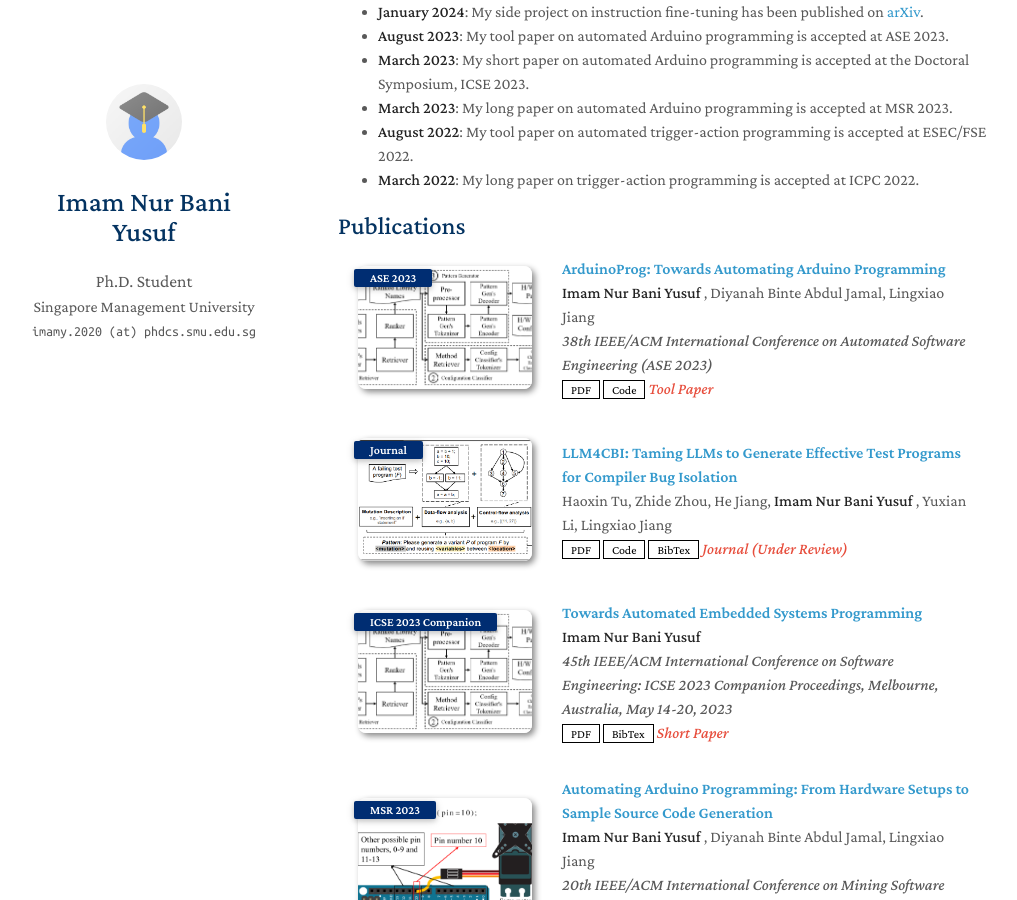
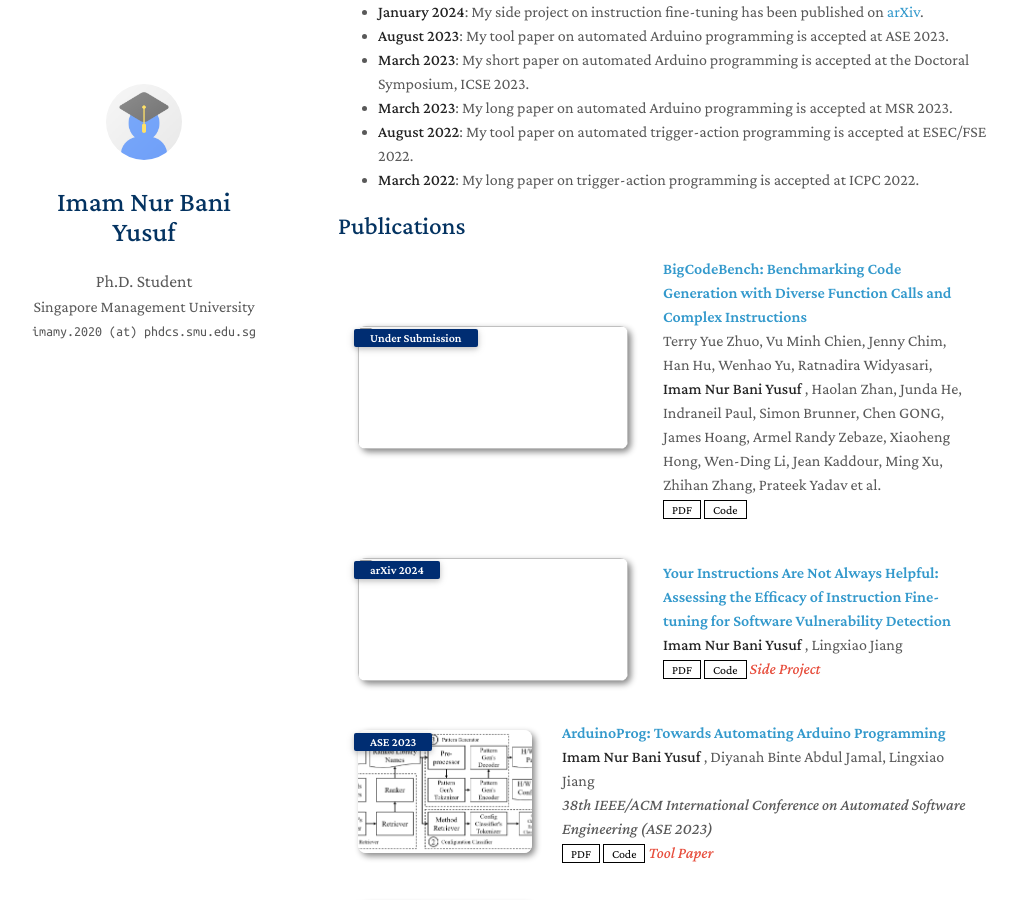
Before and after one commit to imamnurby/imamnurby.github.io, a Jekyll site: the page built from index.md, in a window 1280 px wide and 900 px high, scrolled down 551 px. Shown: the whole window, without its empty margins (132-1149 px from the left). Built offline with Jekyll 4.4.1, drawn with Linux system fonts in a browser that asks for light colours; nearby versions of some CDN libraries; a style sheet for code colours, icons or effects is not loaded; our own code applies the rules of GitHub Pages for plain Markdown files.

Commit message:
update publications

```diff
--- a/_data/publications.yml
+++ b/_data/publications.yml
@@ -1,4 +1,22 @@
 main:
+  - title: "BigCodeBench: Benchmarking Code Generation with Diverse Function Calls and Complex Instructions"
+    authors: "Terry Yue Zhuo, Vu Minh Chien, Jenny Chim, Han Hu, Wenhao Yu, Ratnadira Widyasari, <strong> Imam Nur Bani Yusuf </strong>, Haolan Zhan, Junda He, Indraneil Paul, Simon Brunner, Chen GONG, James Hoang, Armel Randy Zebaze, Xiaoheng Hong, Wen-Ding Li, Jean Kaddour, Ming Xu, Zhihan Zhang, Prateek Yadav et al."
+    conference_short: "Under Submission"
+    conference: ""
+    pdf: "https://arxiv.org/pdf/2406.15877"  # Replace with the actual link to the PDF if available
+    code: ""  # Add a link to the code repository if available
+    notes: ""
+    image: ""  # Add an image link if applicable
+
+  - title: "Your Instructions Are Not Always Helpful: Assessing the Efficacy of Instruction Fine-tuning for Software Vulnerability Detection"
+    authors: "<strong> Imam Nur Bani Yusuf </strong>, Lingxiao Jiang"
+    conference_short: "arXiv 2024"
+    conference: ""
+    pdf: "https://arxiv.org/pdf/2401.07466"
+    code: ""  # Add the relevant link if code is available
+    notes: "Side Project"
+    image: ""  # Add an image link if applicable
+
   - title: "ArduinoProg: Towards Automating Arduino Programming"
     authors: "<strong> Imam Nur Bani Yusuf </strong>, Diyanah Binte Abdul Jamal, Lingxiao Jiang"
     conference_short: "ASE 2023"
```
